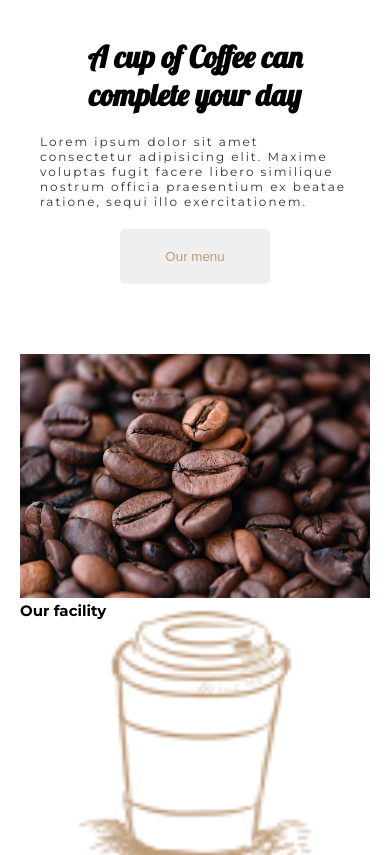
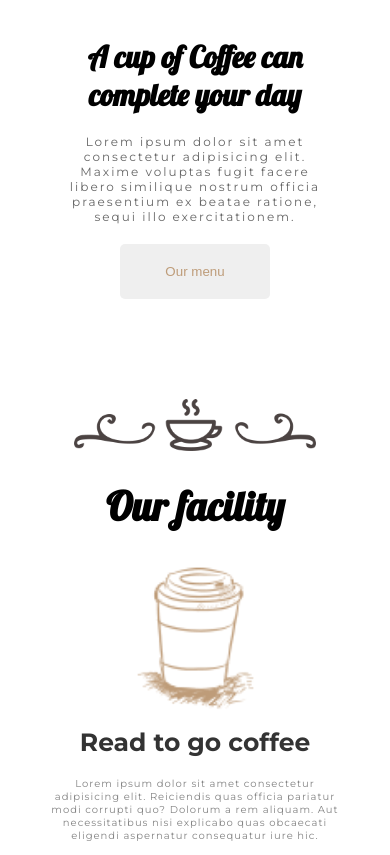
Before and after one commit to Christiano0407/Responsive-Coffee-Shop-Website, a website: page index.html in a window 390 px wide. Shown: the part 1020-1875 px from the top of the page. Drawn offline with Linux system fonts and the light colour scheme.

Commit message:
read coffee part 04

```diff
--- a/index.html
+++ b/index.html
@@ -79,7 +79,7 @@
   <!--Facility section starts-->
   <section class="felicity">
     <div class="heading">
-      <img src="./src/assets/image/cof6.jpg" alt="">
+      <img src="./src/assets/image/heading-img.png" alt="">
       <h2>Our facility</h2>
     </div>
 
--- a/style.css
+++ b/style.css
@@ -192,7 +192,7 @@ header .flex {
 /*? == Felicity == */
 .felicity {
   width: 100%;
-  margin: 0 auto;
+  margin: 2rem auto;
   display: grid;
 }
 .heading {
@@ -308,10 +308,62 @@ header .flex {
   .about .content .content-title {
     text-align: center;
   }
+  .about .content .content-text {
+    width: 90%;
+    text-align: center;
+    font-weight: 400;
+    color: #000;
+    opacity: 0.6;
+  }
   .about .content .btn {
     padding: 2rem;
   }
+  .felicity .heading {
+    flex-direction: column;
+    display: flex;
+    align-items: center;
+  }
+  .heading img {
+    padding: 1rem;
+    margin: 0 auto;
+    width: 75%;
+  }
+  .heading h2 {
+    padding: 1rem;
+    margin: 1rem auto;
+    font-size: 4rem;
+    font-family: var(--font-family-cursive);
+  }
+  .felicity .box__container {
+    flex-direction: column;
+  }
+  .box__container .box {
+    display: flex;
+    align-items: center;
+    justify-content: center;
+    flex-direction: column;
+    margin: 1rem auto;
+  }
+  .box__container .box img {
+    width: 50%;
+  }
+  .box h2 {
+    padding: 1rem;
+    font-size: 2.5rem;
+    font-weight: 600;
+    color: #333;
+  }
+  .box p {
+    padding: 1rem;
+    width: 90%;
+    margin: 0 auto;
+    text-align: center;
+    color: #333;
+    opacity: 0.6;
+    font-weight: 400;
+  }
 }
+
 @media (min-width: 769px) {
   .menu-btn {
     display: none;
```
Also changed, not shown: src/assets/image/heading-img.png (added).
